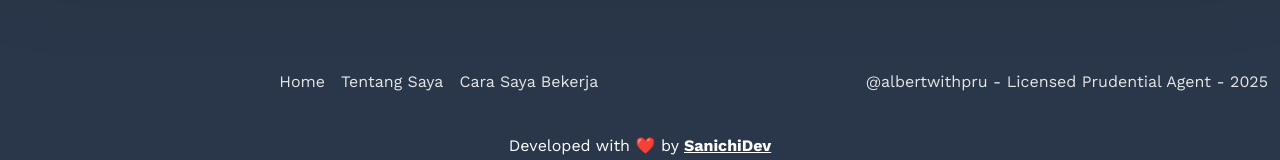
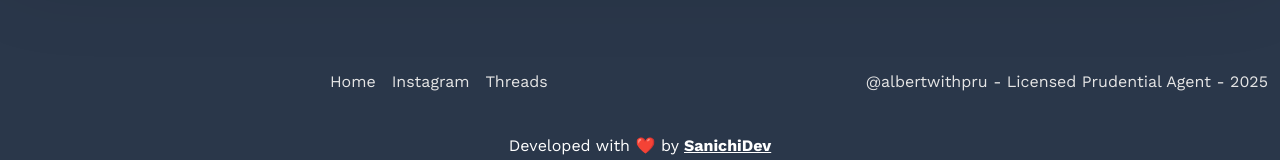
Before and after one commit to royensanichi/the-albertwithpru-project, a React (Vite) app: page / in a window 1280 px wide. Shown: the part 4414-4574 px from the top of the page. Built offline with nearby package versions, Linux system fonts and the light colour scheme.

Commit message:
fix on footer

```diff
--- a/src/components/common/footer/Footer.jsx
+++ b/src/components/common/footer/Footer.jsx
@@ -3,8 +3,8 @@ import logo from "../../../assets/logo.png";
 /* Footer nabLinks */
 const navItems = [
   { id: 1, name: "Home", url: "/" },
-  { id: 2, name: "Tentang Saya", url: "/" },
-  { id: 3, name: "Cara Saya Bekerja", url: "/" },
+  { id: 2, name: "Instagram", url: "https://www.instagram.com/albertsany/" },
+  { id: 3, name: "Threads", url: "https://www.threads.com/@albertwithpru" },
   // { id: 4, name: "Portfolio", url: "Portfolio" },
   // { id: 5, name: "Blog", url: "Blog" },
   // { id: 6, name: "Services", url: "Services" },
```
